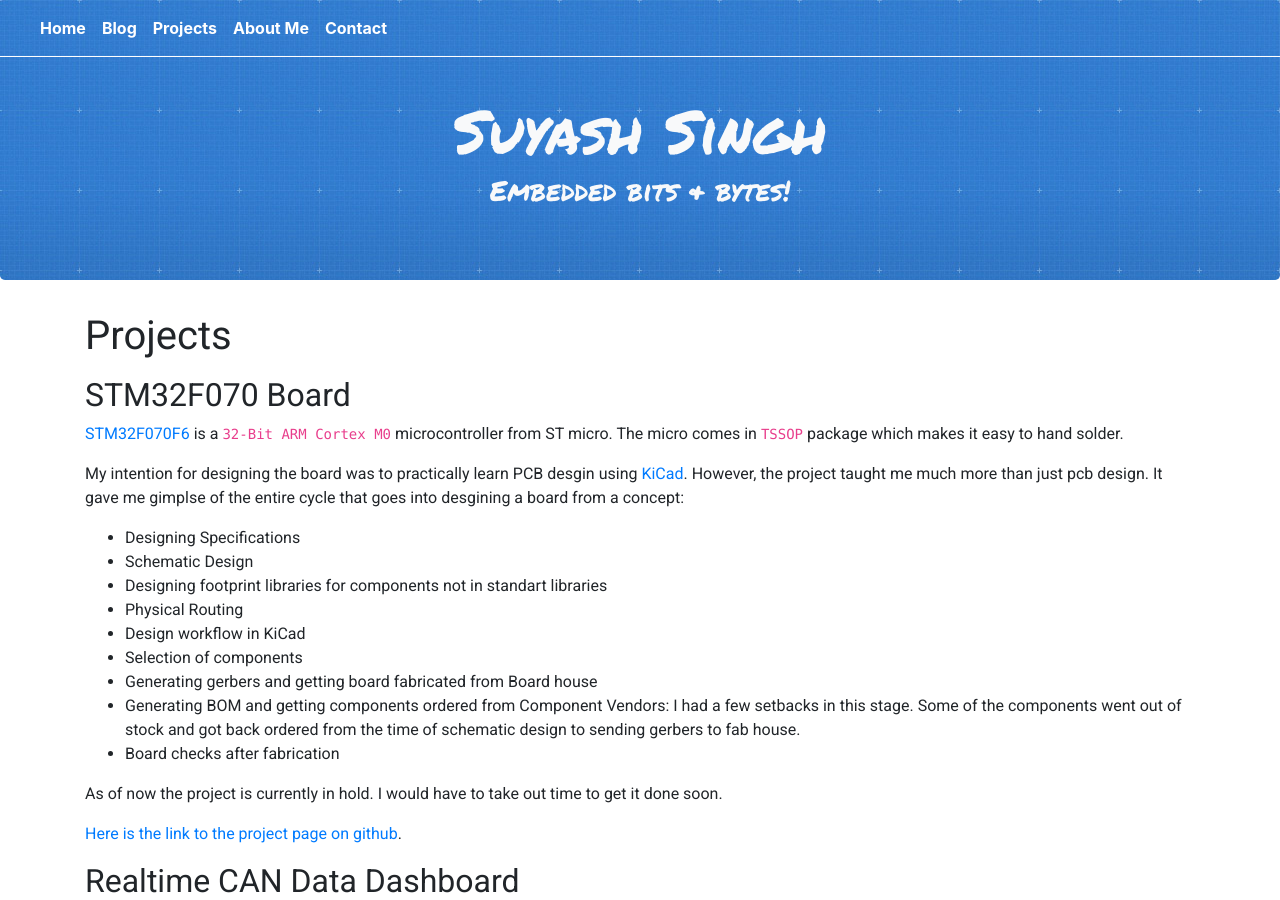
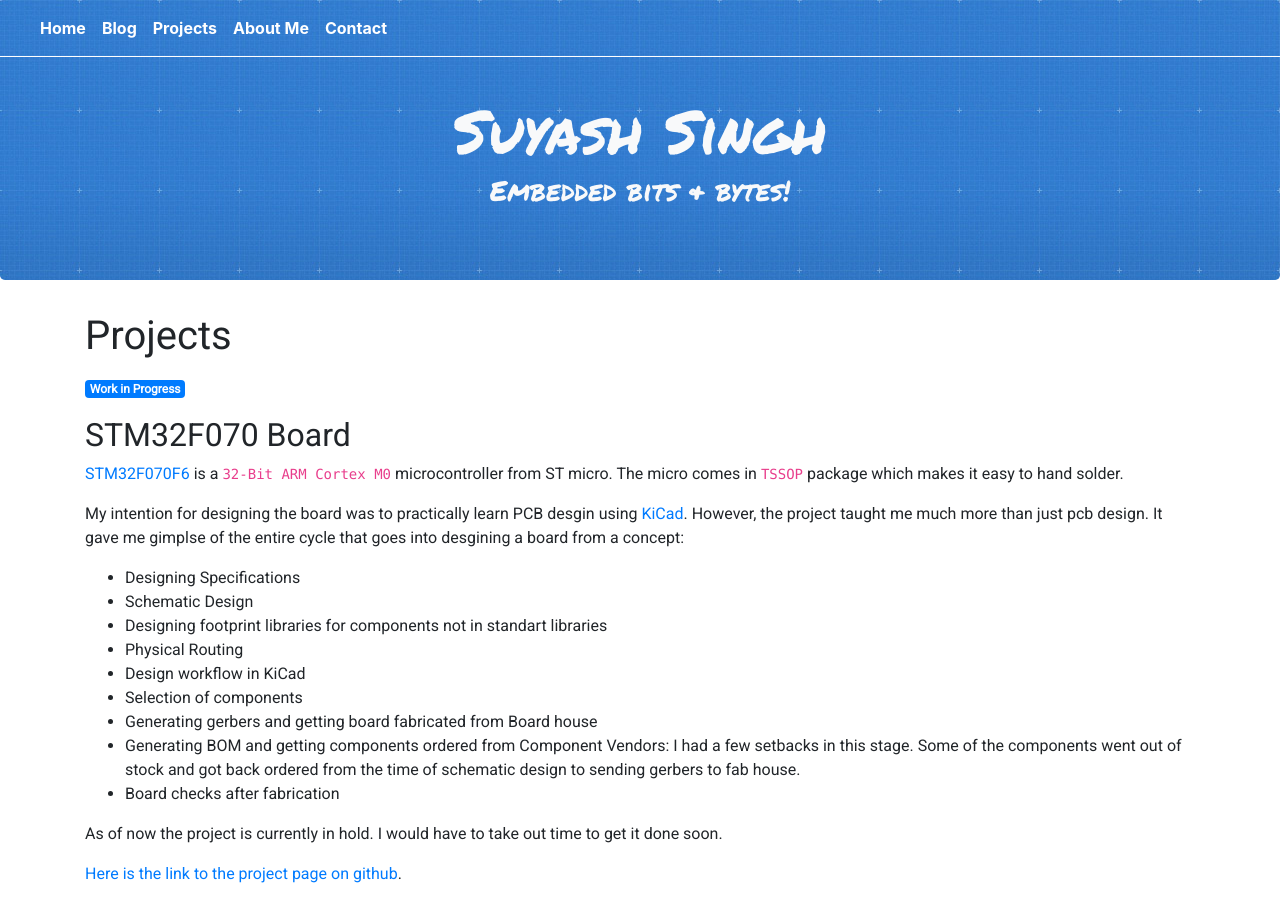
Before and after one commit to suyashsingh/suyashsingh.github.io, a Jekyll site: the page built from projects.md, in a window 1280 px wide and 900 px high. Built offline with Jekyll 4.4.1, drawn with Linux system fonts in a browser that asks for light colours; some web fonts are replaced.

Commit message:
Added work in progress tag in projects page

```diff
--- a/projects.md
+++ b/projects.md
@@ -3,6 +3,8 @@ title: Projects
 layout: default
 order: 3
 ---
+
+<span class="badge badge-primary">Work in Progress</span>
 
 ## STM32F070 Board
 [STM32F070F6](https://www.st.com/en/microcontrollers-microprocessors/stm32f070f6.html)
```
